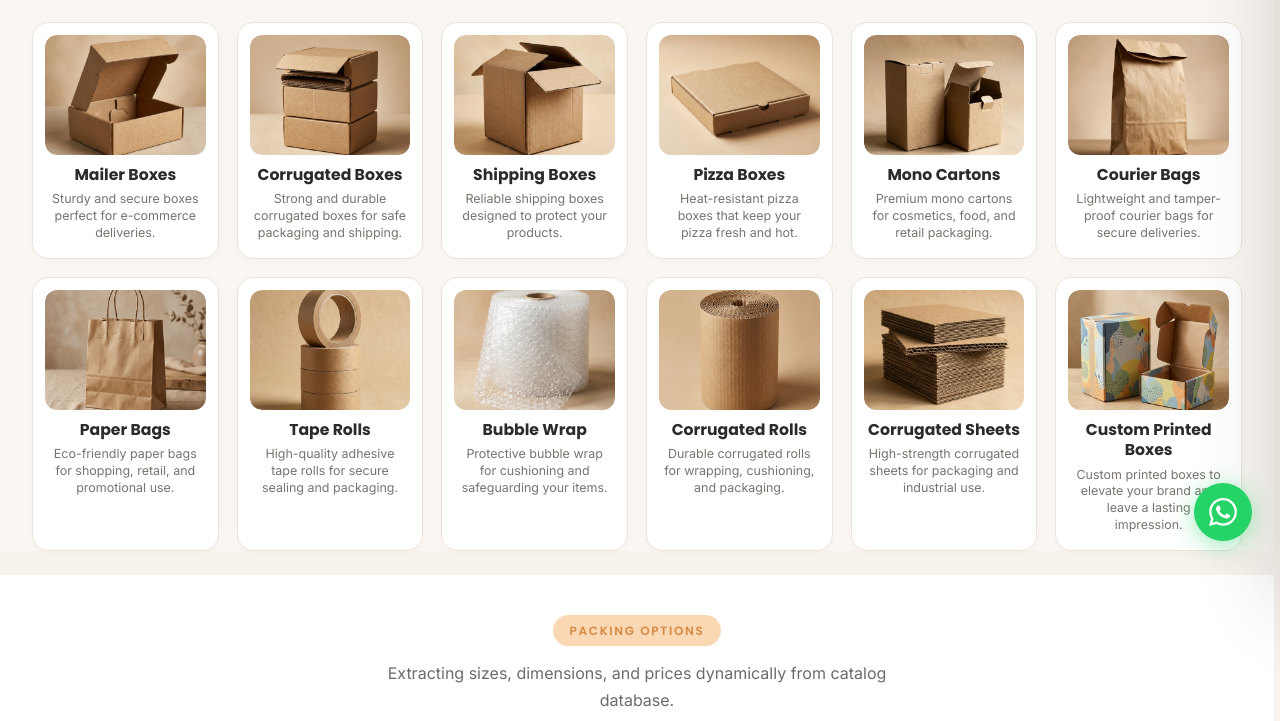
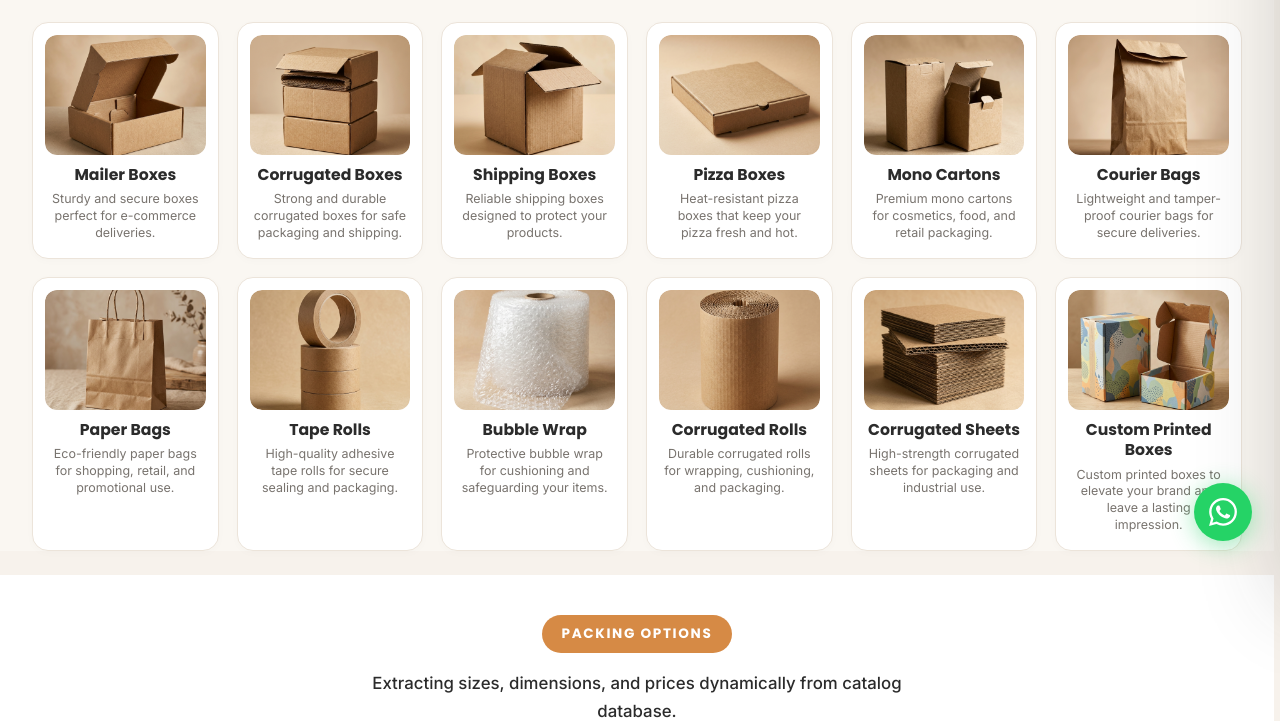
Before and after one commit to Abinav-Loki/Box-care, a website: page products.html in a window 1280 px wide. Shown: the part 231-952 px from the top of the page. Drawn offline with nearby package versions, Linux system fonts and the light colour scheme.

Commit message:
Enhance Packing Options tag size/color contrast and increase subtitle text readability

```diff
--- a/products.html
+++ b/products.html
@@ -266,6 +266,22 @@
 <!-- DYNAMIC PRODUCTS CATALOG -->
 <section class="featured-section section" id="accessories" style="background:#fff">
   <style>
+    /* Heading Enhancements for Accessories Section */
+    #accessories .section-head .section-tag {
+      font-size: 0.85rem !important;
+      padding: 8px 20px !important;
+      color: var(--white) !important;
+      background: var(--orange) !important;
+      font-weight: 700 !important;
+      letter-spacing: 0.12em !important;
+      margin-bottom: 16px !important;
+    }
+    #accessories .section-head .section-sub {
+      color: var(--charcoal) !important;
+      font-weight: 500 !important;
+      font-size: 1.05rem !important;
+    }
+
     /* Dynamic Catalog Grid & Filters */
     .catalog-layout {
       display: grid;
```
